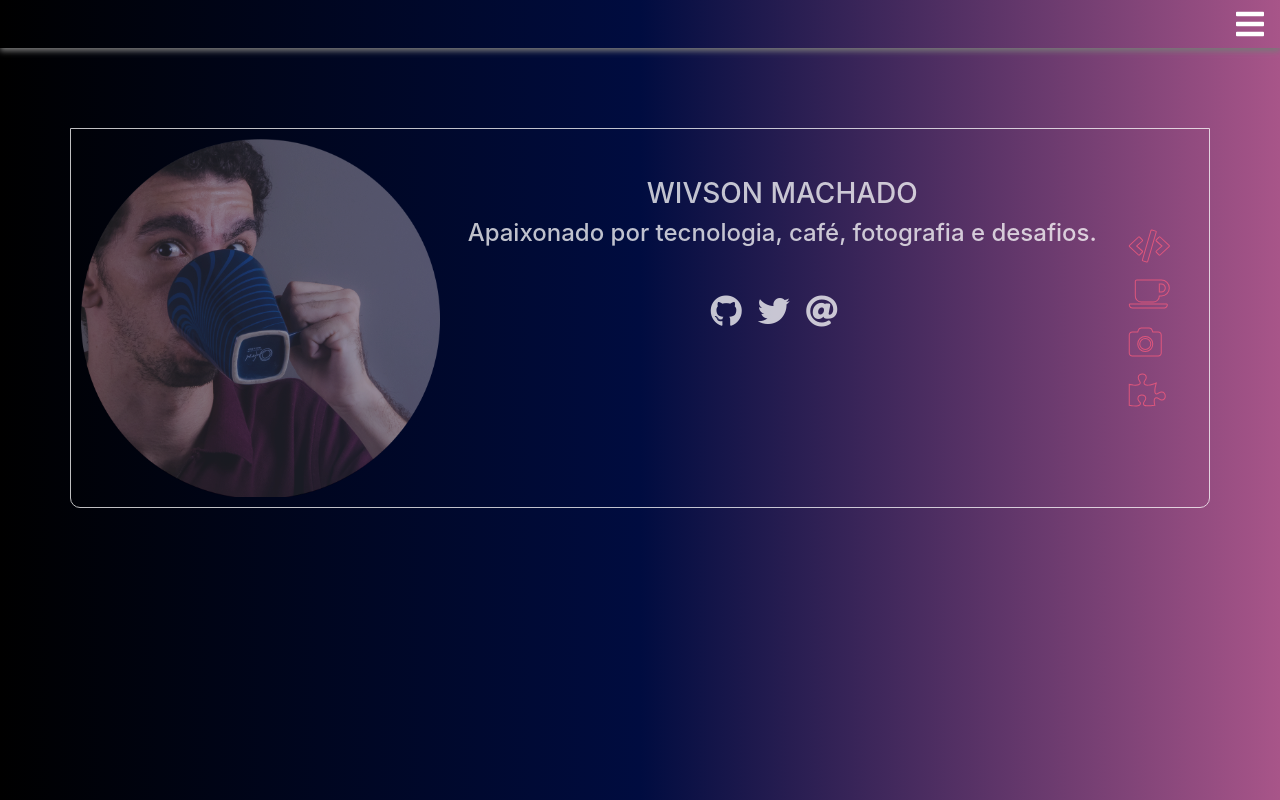
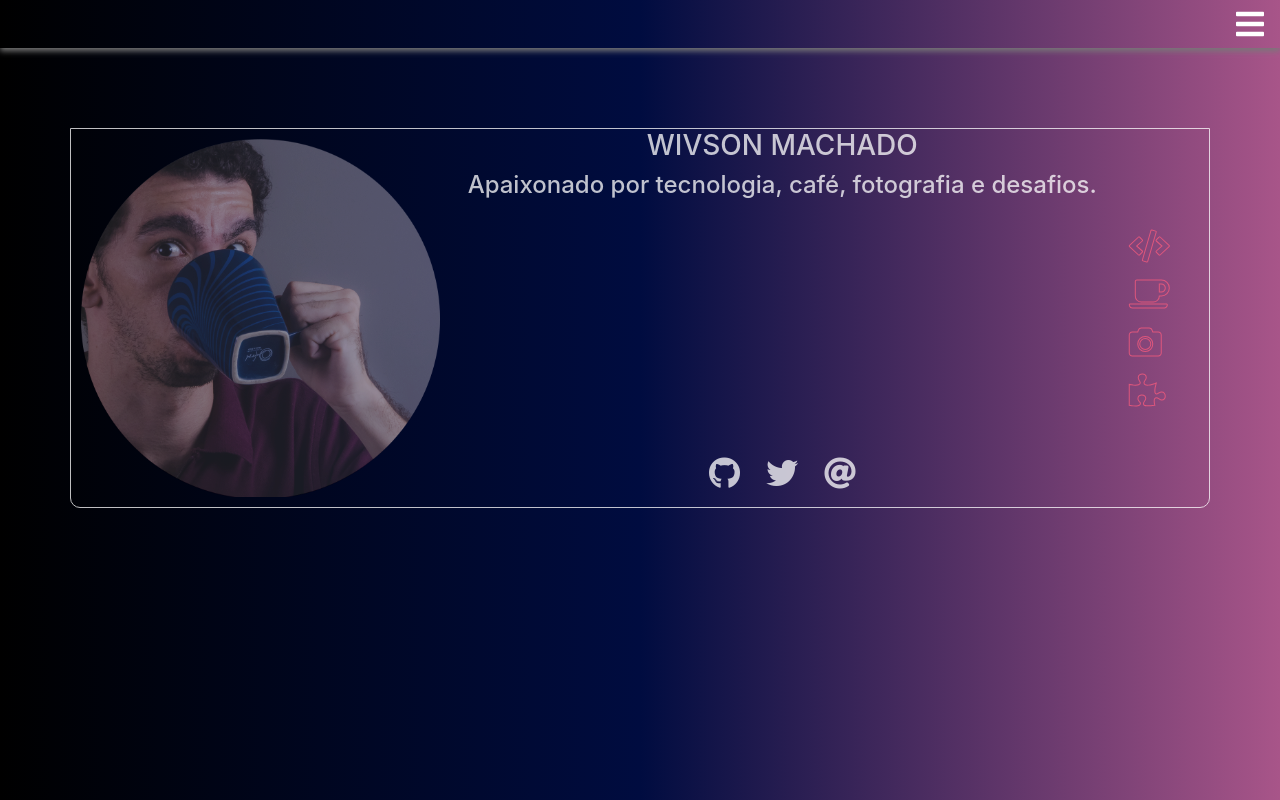
Before and after one commit to wivsonmachado/wivsonmachado.github.io, a plain HTML site: page index.html in a window 1280 px wide. Drawn offline with Linux system fonts and the light colour scheme.

Commit message:
alteração dos links de contato para o rodape

```diff
--- a/index.html
+++ b/index.html
@@ -15,18 +15,24 @@
            <i class="fas fa-bars fa-2x text-white"></i>
         </div>
     </nav>
-    <div class="container opacidade box-principal rodape text-white h-100 ">
+    <div class="container opacidade box-principal rodape text-white h-100">
         <div class="row h-100">
             <div class="col-12 col-md-4 pl-0 pr-0">
                 <img class="img-fluid img-width" src="images/Foto_perfil@0,5x-op85.jpg.png">
             </div>
-            <div class="col-10 col-md-7 justify-content-center mt-5">
+            <div class="col-10 col-md-7 justify-content-center position-relative">
                 <p class="h3 d-flex justify-content-center">WIVSON MACHADO</p>
                 <p class="h4 d-flex justify-content-center">Apaixonado por tecnologia, café, fotografia e desafios.</p>
-                <div class="d-flex justify-content-center align-items-end mt-5">
-                    <a href="https://github.com/wivsonmachado"><i class="fab fa-github fa-2x pr-3"></i></a>
-                    <a href="https://twitter.com/wivson_machado"><i class="fab fa-twitter fa-2x pr-3"></i></a>
-                    <a href="mailto:wivsonfrota@gmail.com"><i class="fas fa-at fa-2x pr-3"></i></a>
+                <div class="row position-absolute justify-content-center fixed-bottom py-3">
+                    <div class="col-2 col-md-1 d-flex justify-content-center">
+                        <a href="https://github.com/wivsonmachado"><i class="fab fa-github fa-2x"></i></a>
+                    </div>
+                    <div class="col-2 col-md-1 d-flex justify-content-center">
+                        <a href="https://twitter.com/wivson_machado"><i class="fab fa-twitter fa-2x"></i></a>
+                    </div>
+                    <div class="col-2 col-md-1 d-flex justify-content-center">
+                        <a href="mailto:wivsonfrota@gmail.com"><i class="fas fa-at fa-2x"></i></a>
+                    </div>
                 </div>
             </div>
             <div class="col-2 col-md-1 justify-content-center align-self-center d-inline">
@@ -36,7 +42,6 @@
                     <i class="fas fa-puzzle-piece fa-2x py-2 icones"></i>
             </div>
         </div>
-
     </div>
 </body>
 </html>
```
